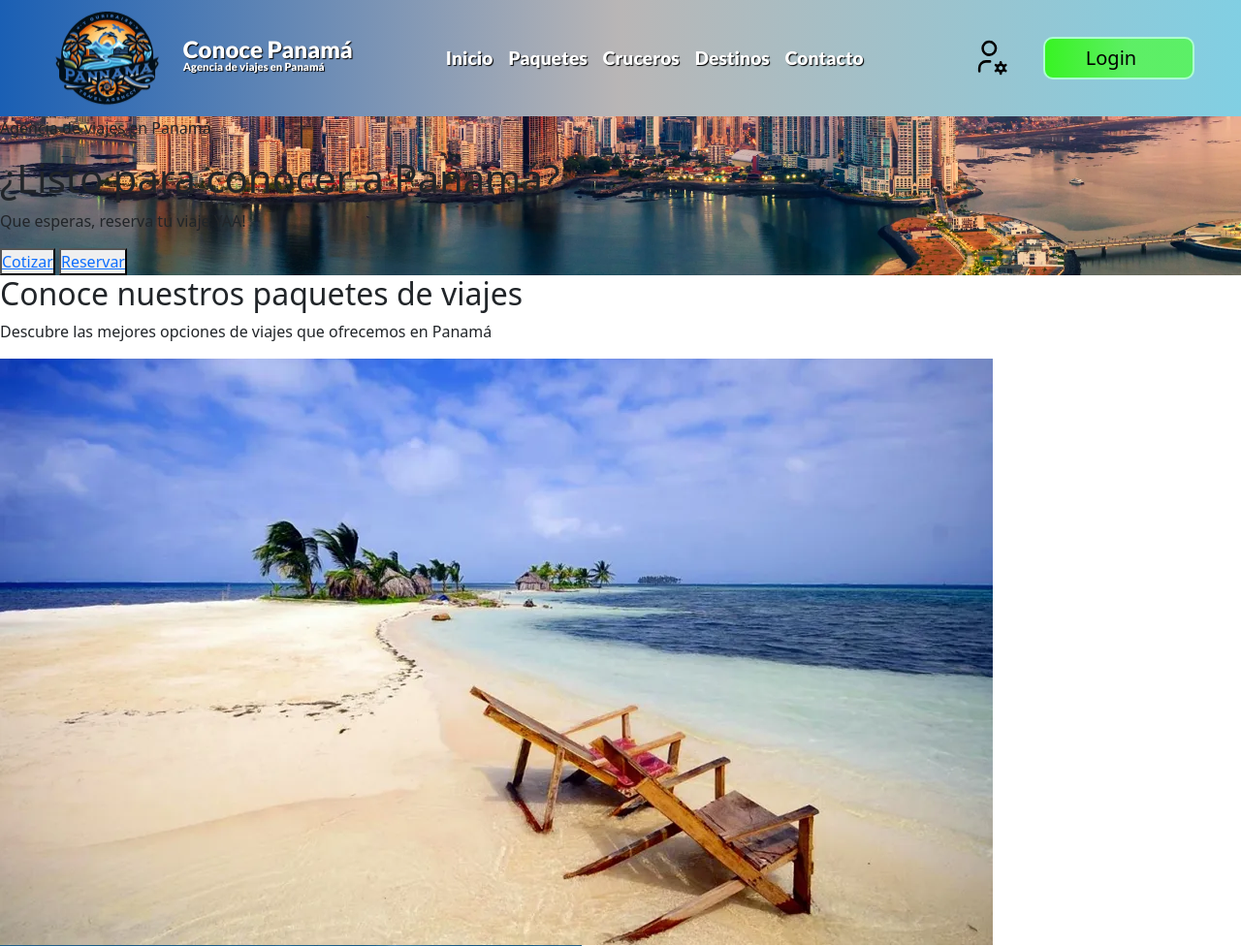
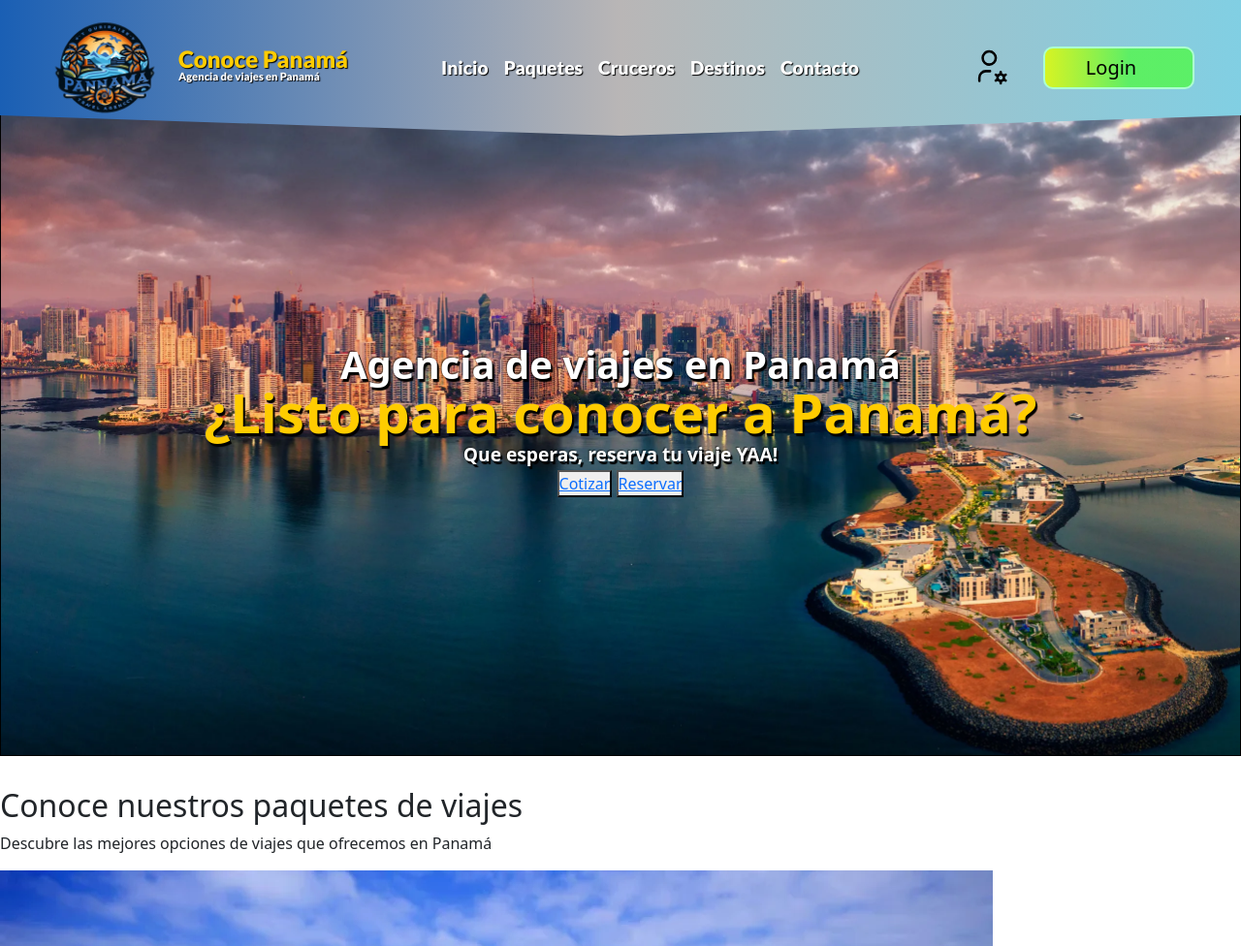
Before and after one commit to David-Josue-Murillo/AgenciaDeViajes_ConocePanama, a PHP site: page / in a window 1280 px wide. Shown: the top 976 px of the page at 97% size. Run offline with PHP 8.4, Linux system fonts and the light colour scheme.

Commit message:
Mejorando estilos de presentación

```diff
--- a/assets/css/style.css
+++ b/assets/css/style.css
@@ -19,6 +19,7 @@
     -moz-background-size: cover;
     -o-background-size: cover;
     background-size: cover;
+    border: 1px solid #000000;
 }
 
 .section__content__paquetes {
@@ -64,22 +65,21 @@
 }
 
 /* NAVBAR */
+.navbar{
+    position: relative;
+    clip-path: polygon(0 0, 100% 0, 100% 85%, 50% 100%, 0 85%);
+    z-index: 2;
+}
+
 .bg-nav {
     background-image: linear-gradient(to right, #1a5fb4, #b9b6b6, #81cfe3);
-    max-height: 120px;
+    max-height: 140px;
 }
 
-.nav__img{
-    max-height: 7.8rem;
-    max-width: 7.8rem;
-
+.nav__img {
+    max-height: 7.5rem;
+    max-width: 7.5rem;
 }
-
-.nav__img:hover{
-    transform: scale(1.1);
-    transition: all 0.3s ease-in-out;
-}
-
 
 .nav-item {
     font-size: 1.2rem;
@@ -94,11 +94,12 @@
 
 .nav-item a:hover {
     color: #5ee347;
-    border-bottom: 4px solid #5ee347;
+    color: #ffcc00; /* Un color más brillante para mayor contraste */
+    border-bottom: 4px solid #ffcc00;
 
 }
 
-.nav__text{
+.nav__text {
     display: flex;
     flex-direction: column;
     justify-content: left;
@@ -107,21 +108,21 @@
     margin-right: 5rem;
 }
 
-.text-nav{
+.text-nav {
     font-size: 1.5rem;
     font-family: "Lato";
     font-weight: bold;
-    color: white;
     text-shadow: 1px 1px 1px #000;
 }
 
-.text-prim{
+.text-prim {
     font-family: "Lato";
-
+    color: #ffcc00; /* Un color más brillante para mayor contraste */
 }
 
-.text-second{
+.text-second {
     font-size: 0.7rem;
+    color: #ffffff;
 }
 
 .btn_admin {
@@ -148,8 +149,8 @@
     border-radius: 10px;
     position: relative;
     cursor: pointer;
-    background: -webkit-gradient(linear, left top, right top, color-stop(-12.74%, rgba(34, 235, 27, 0.641)), color-stop(56.76%, rgba(106, 255, 116, 0.271)));
-    background: linear-gradient(90deg, rgb(47, 245, 21) -12.74%, rgba(73, 255, 49, 0.691) 56.76%);
+    background: -webkit-gradient(linear, left top, right top, color-stop(-12.74%, rgba(221, 235, 27, 0.641)), color-stop(56.76%, rgba(106, 255, 141, 0.271)));
+    background: linear-gradient(90deg, rgb(241, 245, 21) -12.74%, rgba(73, 255, 49, 0.691) 56.76%);
     border: 2px solid #acffd0;
     color: #FFFFFF;
     font-size: 1.5rem;
@@ -169,6 +170,56 @@
 }
 
 
+/* Navbar Active */
+
+
+
+/* Main Content */
+.section__main {
+    position: relative;
+    top: -4vh;
+    width: 100%;
+    height: 84vh;
+    display: flex;
+    flex-direction: column;
+    justify-content: center;
+    align-items: center;
+    z-index: 1;
+}
+
+.section__main__info {
+    width: 100%;
+    display: flex;
+    flex-direction: column;
+    justify-content: center;
+    align-items: center;
+    text-align: center;
+    line-height: 1.0px;
+}
+
+.info__textPrim {
+    font-size: 3.5rem;
+    font-weight: bold;
+    color: #ffcc00; /* Un color más brillante para mayor contraste */
+    text-shadow: 2px 3px 1px #000, -1px -1px 1px rgba(255, 255, 255, 0.2); /* Sombra doble para mayor efecto */
+}
+
+.info__textSecond {
+    font-size: 2.5rem;
+    font-weight: bold;
+    color: #ffffff; /* Mantén el blanco para un buen contraste */
+    text-shadow: 2px 3px 1px #000, -1px -1px 1px rgba(0, 0, 0, 0.5); /* Sombra doble para mayor profundidad */
+}
+
+.info__textTerc {
+    font-size: 1.2rem;
+    font-weight: bold;
+    color: #ffffff; /* Mantén el blanco para legibilidad */
+    text-shadow: 2px 3px 1px #000, -1px -1px 1px rgba(0, 0, 0, 0.5); /* Sombra doble para mayor profundidad */
+}
+
+
+
 /* Pie de pagina */
 footer {
     background-color: #b9b6b6;
--- /dev/null
+++ b/includes/main_content.php
@@ -0,0 +1,17 @@
+<section class="section__content section__main">
+    <div class="section__main__info">
+        <p class="info__textSecond">Agencia de viajes en Panamá</p>
+        <h1 class="info__textPrim">¿Listo para conocer a Panamá?</h1>
+        <p class="info__textTerc">Que esperas, reserva tu viaje YAA!</p>
+    </div>
+
+    <section>
+        <button>
+            <a href="#">Cotizar</a>
+        </button>
+
+        <button>
+            <a href="#">Reservar</a>
+        </button>
+    </section>
+</section>
--- a/index.php
+++ b/index.php
@@ -1,24 +1,6 @@
-<?php
-    include_once 'includes/header.php';
-?>
+<?php include_once 'includes/header.php'; ?>
     <main>
-        <section class="section__content">
-            <div>
-                <p>Agencia de viajes en Panamá</p>
-                <h1>¿Listo para conocer a Panamá?</h1>
-                <p>Que esperas, reserva tu viaje YAA!</p>
-            </div>
-
-            <section>
-                <button>
-                    <a href="#">Cotizar</a>
-                </button>
-
-                <button>
-                    <a href="#">Reservar</a>
-                </button>
-            </section>
-        </section>
+        <?php include_once 'includes/main_content.php'; ?>
 
         <section class="section__paquetes">
             <div>
```
